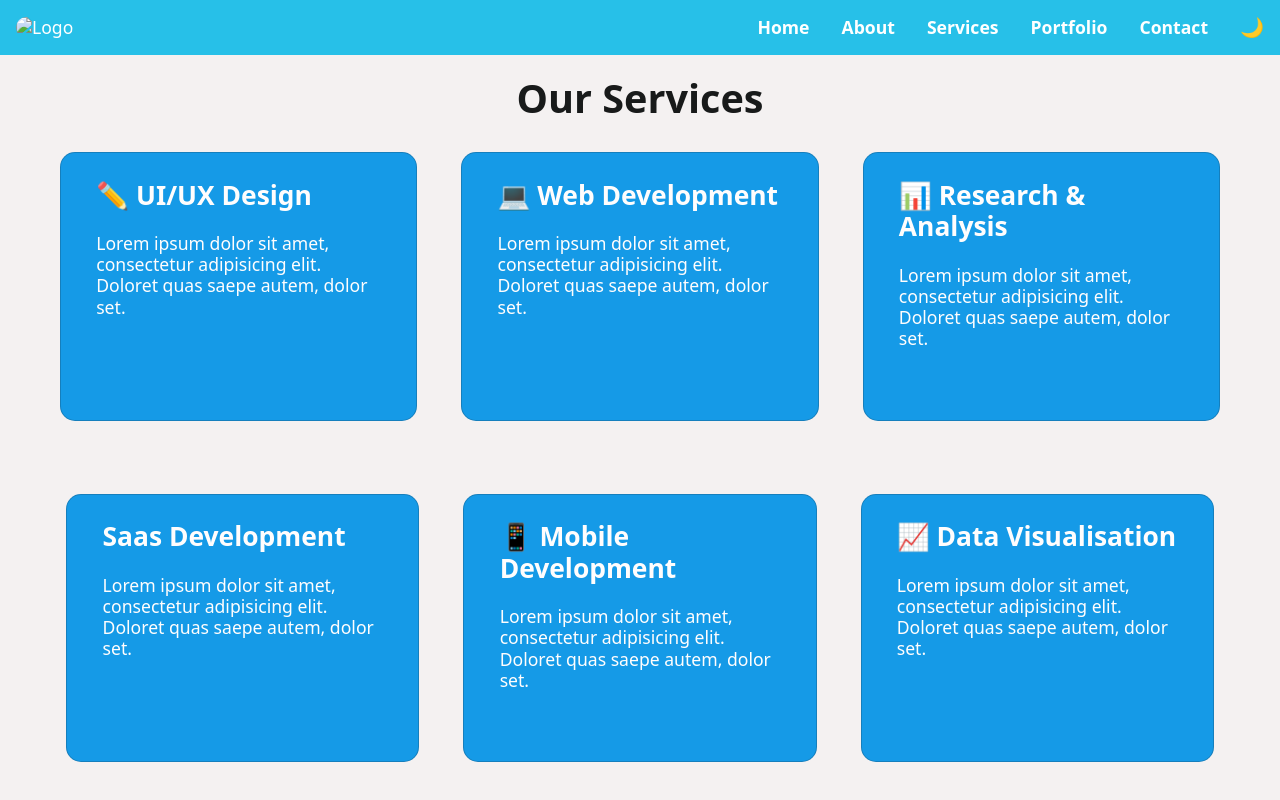
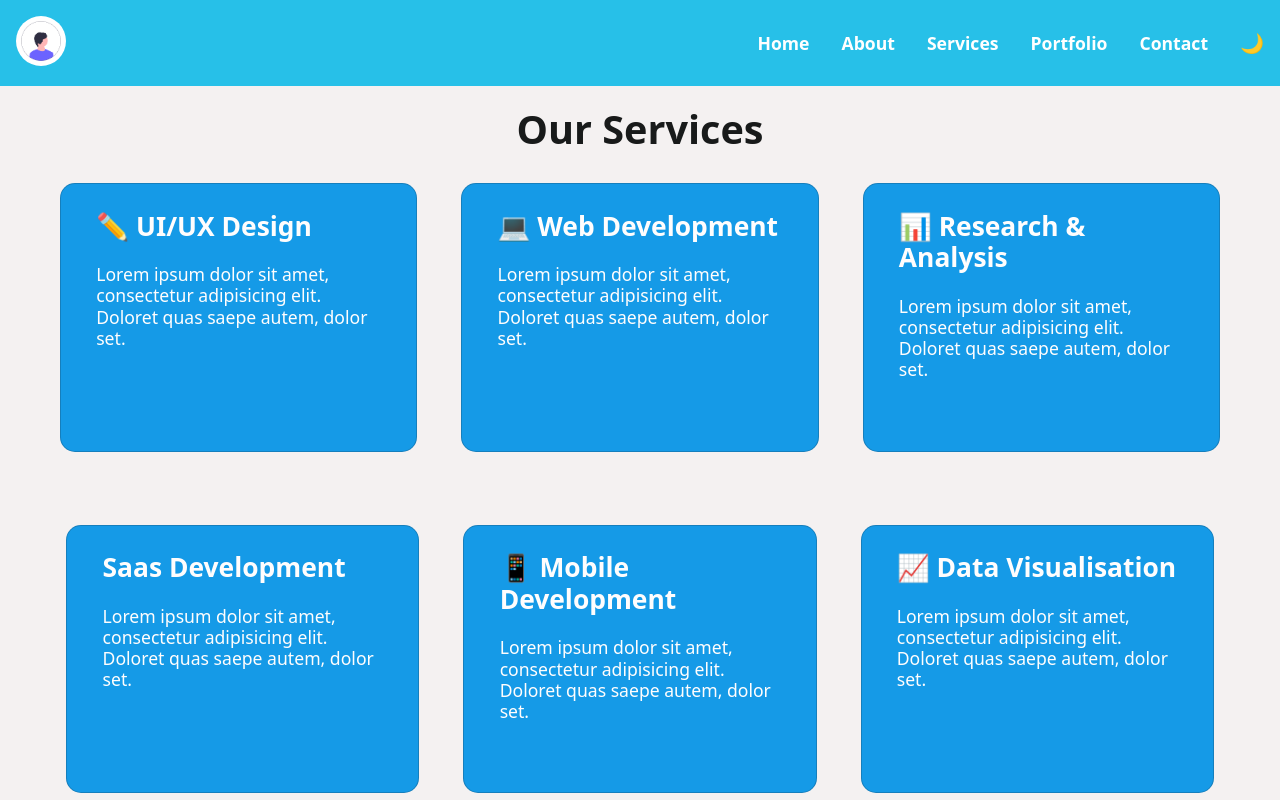
Before and after one commit to mouadelfila/projet, a plain HTML site: page Serrvices/services.html in a window 1280 px wide. Shown: the top 800 px of the page. Drawn offline with Linux system fonts and the light colour scheme.

Commit message:
Update services.html

```diff
--- a/Serrvices/services.html
+++ b/Serrvices/services.html
@@ -11,7 +11,7 @@
   <header>
     <nav>
         <ul>
-            <li class="logo"><img src="/projet en binom/image/profile.png" alt="Logo"></li>
+            <li class="logo"><img src="../image/profile.png" alt="Logo"></li>
             <li><a href="../index.html">Home</a></li>
             <li><a href="../index.html">About</a></li>
             <li><a href="#">Services</a></li>
```
